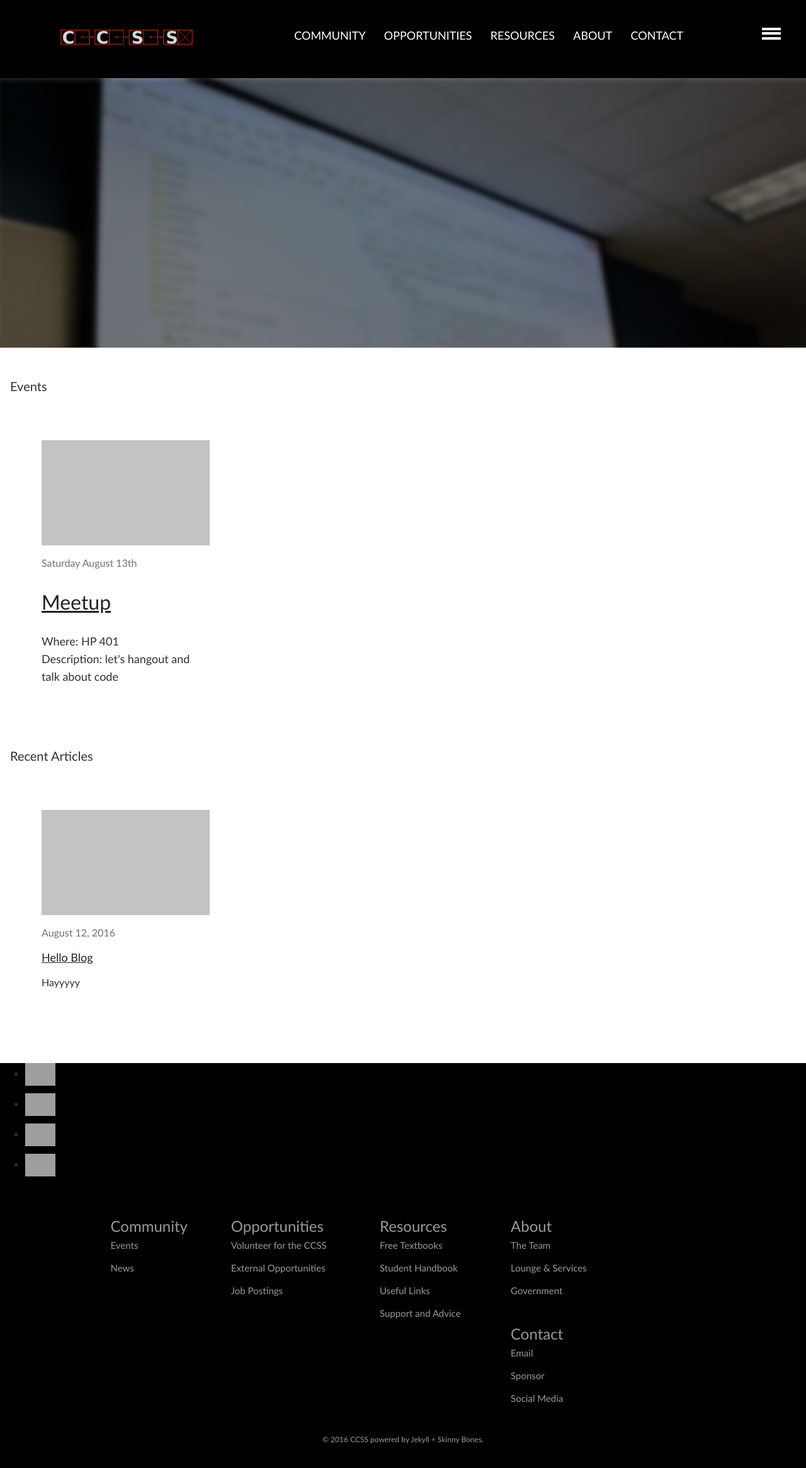
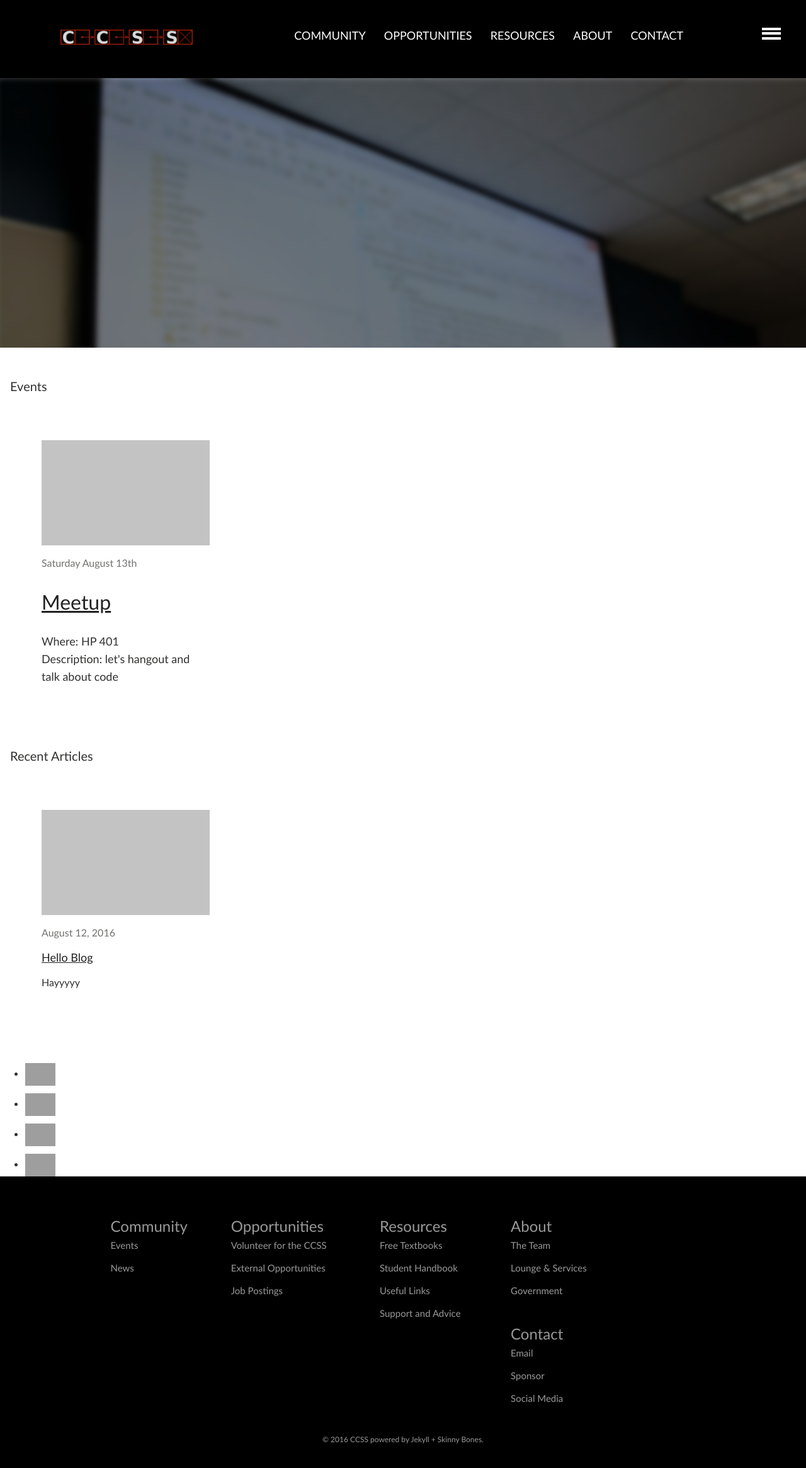
Before and after one commit to brittnylapierre/ccss_web, a Jekyll site: the page built from index.md, in a window 1280 px wide. Shown: the top 2331 px of the page at 63% size. Built offline with Jekyll 4.4.1, drawn with Linux system fonts in a browser that asks for light colours.

Commit message:
Updated _layout.scss

```diff
--- a/_sass/_layout.scss
+++ b/_sass/_layout.scss
@@ -394,6 +394,10 @@
 /*
    Site footer
    ========================================================================== */
+.social-media-box{
+	background-color: white;
+
+}
 
 #site-footer {
 	@include outer-container;
```
